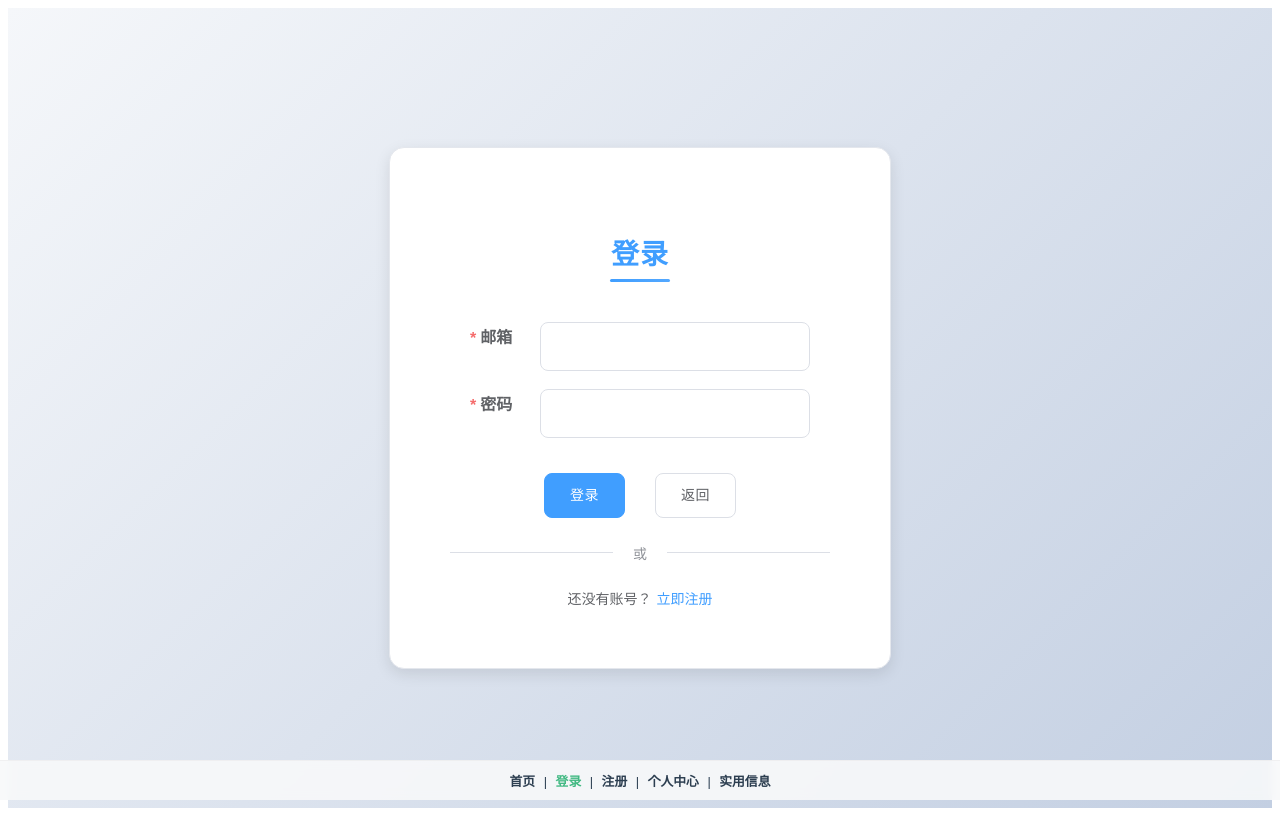
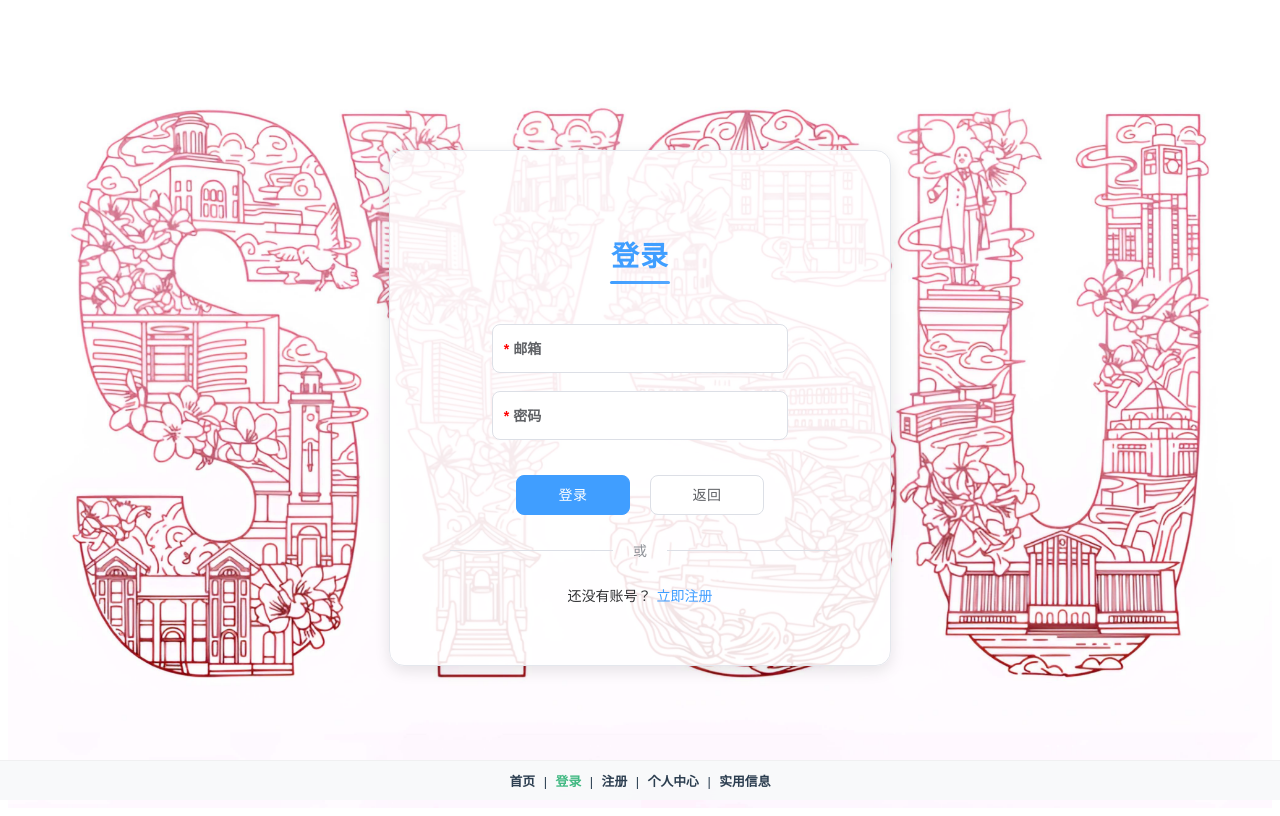
Before and after one commit to Cry-StalL/virtual-campus-tour-2.0-front, a Vue app: page /login in a window 1280 px wide. Built offline with nearby package versions, Linux system fonts and the light colour scheme; the HTML template or start-up script is replaced by a standard one.

Commit message:
登录页面美化

```diff
--- a/src/views/LoginView.vue
+++ b/src/views/LoginView.vue
@@ -9,34 +9,37 @@
           :rules="rules"
           ref="ruleForm"
           label-position="left"
-          label-width="70px"
           class="login-from"
         >
-          <el-form-item label="邮箱" prop="telephone">
+          <el-form-item prop="telephone">
             <el-input
               type="tel"
               v-model="ruleForm.telephone"
               @input="handleInput"
               autocomplete="off"
-            ></el-input>
+            ><template #prefix>
+              <el-text style="font-size: 1.1vw; font-weight: bold; color: red;">*&nbsp;</el-text>
+              <el-text style="font-size: 1.1vw; font-weight: bold;">邮箱</el-text>
+              </template></el-input>
           </el-form-item>
-          <el-form-item label="密码" prop="password">
+          <el-form-item prop="password">
             <el-input
               type="password"
               v-model="ruleForm.password"
               autocomplete="off"
-            ></el-input>
+            ><template #prefix>
+              <el-text style="font-size: 1.1vw; font-weight: bold; color: red;">*&nbsp;</el-text>
+              <el-text style="font-size: 1.1vw; font-weight: bold;">密码</el-text>
+              </template></el-input>
           </el-form-item>
         </el-form>
         <div class="btnGroup">
           <el-button
             type="primary"
             @click="submitForm('ruleForm')"
-            v-loading="loading"
-            >登录</el-button
-          >
-          <router-link to="/">
-            <el-button style="margin-left:10px">返回</el-button>
+            v-loading="loading" class="ttt">登录</el-button>
+          <router-link to="/" style="width: 30%;" >
+            <el-button style="width: 100%;">返回</el-button>
           </router-link>
         </div>
         <div class="divider">
@@ -172,32 +175,41 @@
 </script>
 
 <style scoped>
+  /* 整个页面 */
   .login {
     display: grid;
     place-items: center;
     width: 100%;
     height: 100vh;
-    background: linear-gradient(135deg, #f5f7fa 0%, #c3cfe2 100%);
+    /* background: linear-gradient(135deg, #FFFEFF 0%, #FFFFEE 100%); */
+    background-image: url('../../assets/123.jpg');
+    background-size: cover;
+    background-position: center;
   }
-
+  /* login那一块 */
   .box-card {
     margin: auto auto;
     width: 420px;
     transition: all 0.3s ease;
     border-radius: 15px;
     box-shadow: 0 5px 15px rgba(0, 0, 0, 0.1);
-    background-color: #fff;
+    background-color: rgba(255, 255, 255, 0.88); /* 半透明背景色 */
     padding: 40px;
+    position: relative; /* 添加 position 属性 */
+    z-index: 2; /* 确保卡片在伪元素之上 */
   }
 
+  /* 鼠标放在login上会移动 */
   .box-card:hover {
     transform: translateY(-5px);
     box-shadow: 0 8px 25px rgba(0, 0, 0, 0.15);
   }
-
+  /* 两行表格 */
   .login-from {
+    /* background-color: #409EFF; */
     margin: auto auto;
-    padding: 0 20px;
+    width: 78%;
+    /* padding: 0 20px; */
   }
 
   /* 美化输入框样式 */
@@ -232,7 +244,7 @@
   :deep(.el-button) {
     border-radius: 8px;
     transition: all 0.3s ease;
-    height: 45px;
+    height: 40px;
     padding: 0 25px;
   }
 
@@ -276,7 +288,7 @@
   .register-link {
     text-align: center;
     margin-top: 25px;
-    color: #606266;
+    /* color: #606266; */
     font-size: 14px;
   }
 
@@ -311,6 +323,11 @@
     color: #909399;
     font-size: 14px;
   }
+
+  .ttt{
+    /* background-color: #909399; */
+    width: 30%;
+  }
 </style>
 
 <style>
```
Also changed, not shown: assets/123.jpg (added).
